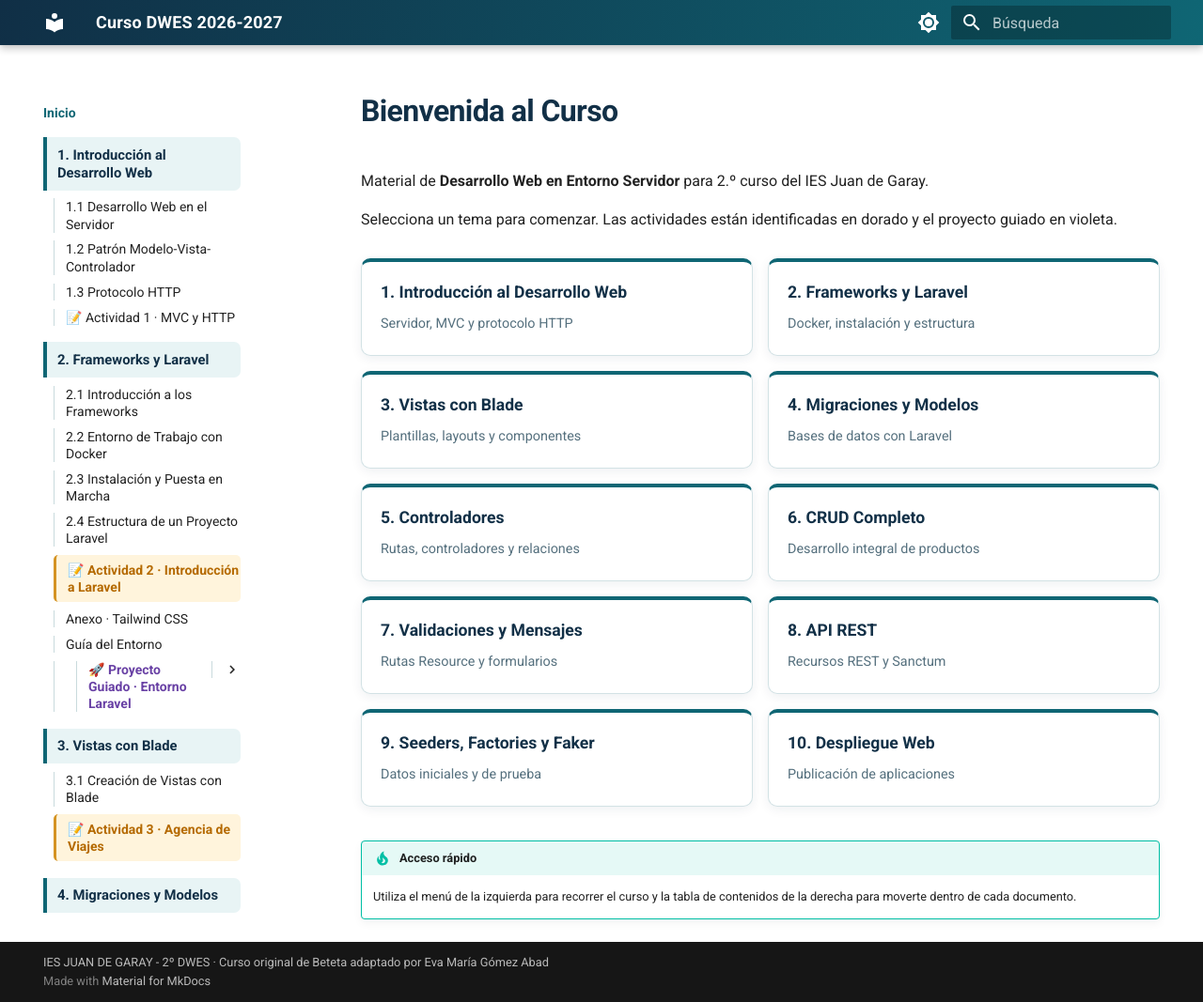
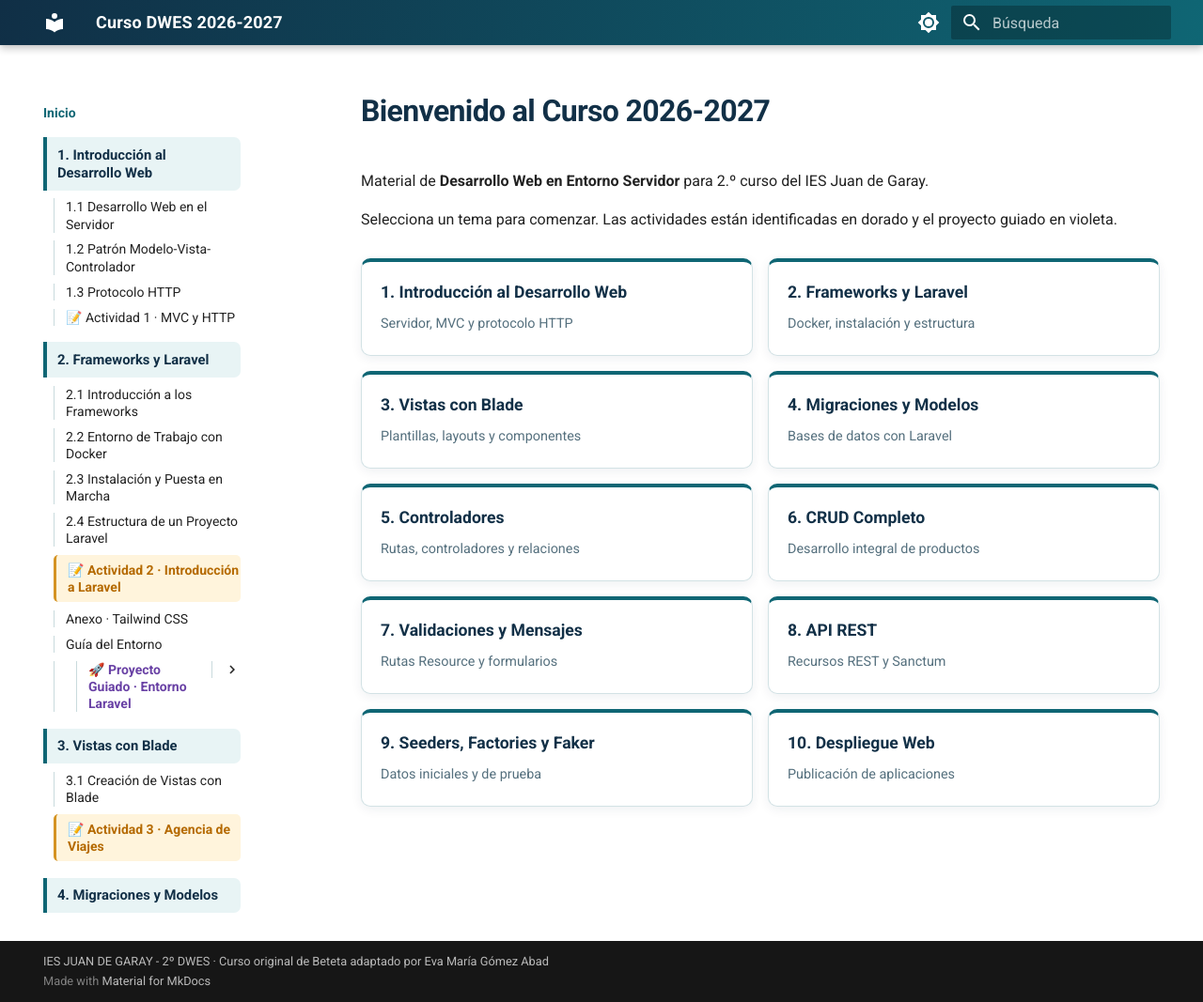
Before and after one commit to evaprofe/CURSO_DWES_2627, an MkDocs documentation site: the page built from docs/index.md, in a window 1280 px wide and 1067 px high. Shown: the whole window at 94% size. Built offline with MkDocs 1.6.1 and Material for MkDocs 9.7.7, drawn with Linux system fonts in a browser that asks for light colours.

Commit message:
Update index.md

```diff
--- a/docs/index.md
+++ b/docs/index.md
@@ -3,7 +3,7 @@ hide:
   - toc
 ---
 
-# Bienvenida al Curso
+# Bienvenido al Curso 2026-2027
 
 Material de **Desarrollo Web en Entorno Servidor** para 2.º curso del IES Juan de Garay.
 
@@ -32,6 +32,3 @@ Selecciona un tema para comenzar. Las actividades están identificadas en dorado
 [**10. Despliegue Web**<span>Publicación de aplicaciones</span>](tema-10-despliegue/10-1-introduccion-al-despliegue-de-aplicaciones-web-introduccion-a-laravel.md)
 
 </div>
-
-!!! tip "Acceso rápido"
-    Utiliza el menú de la izquierda para recorrer el curso y la tabla de contenidos de la derecha para moverte dentro de cada documento.
```
